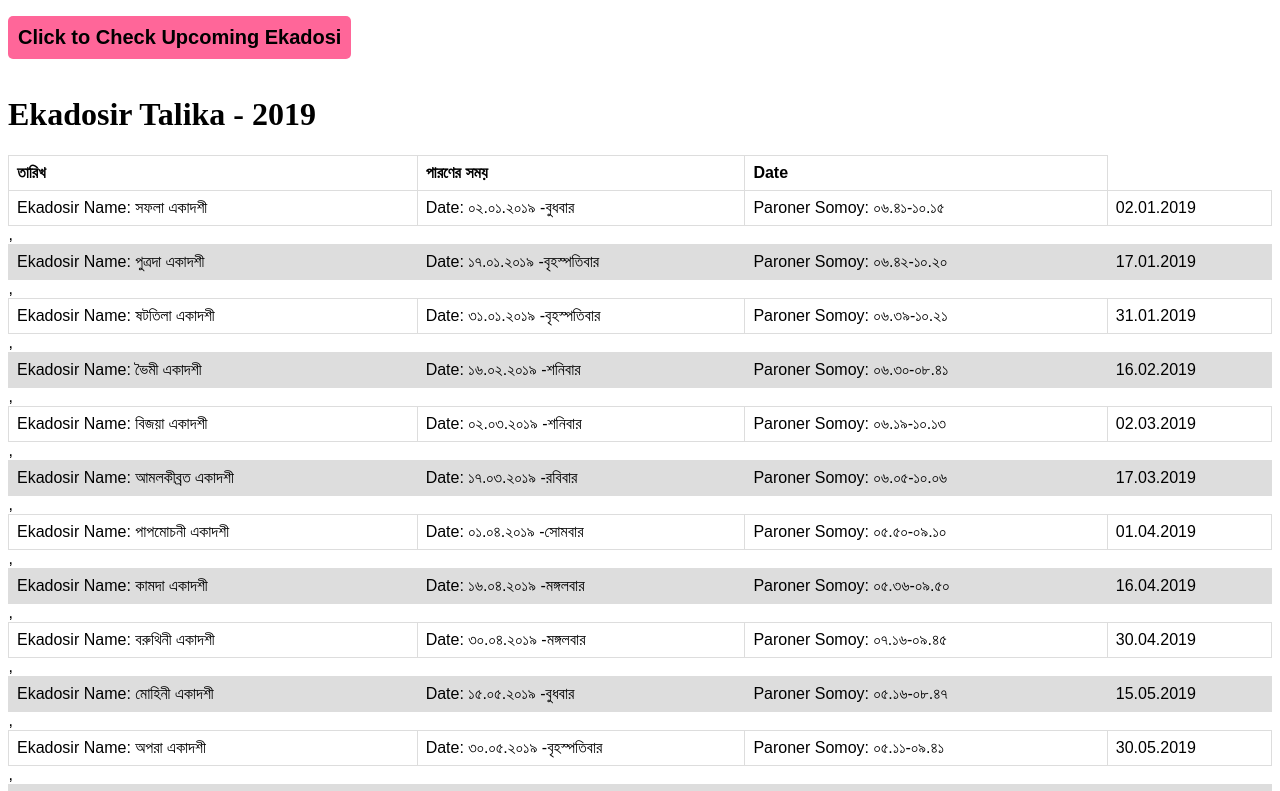
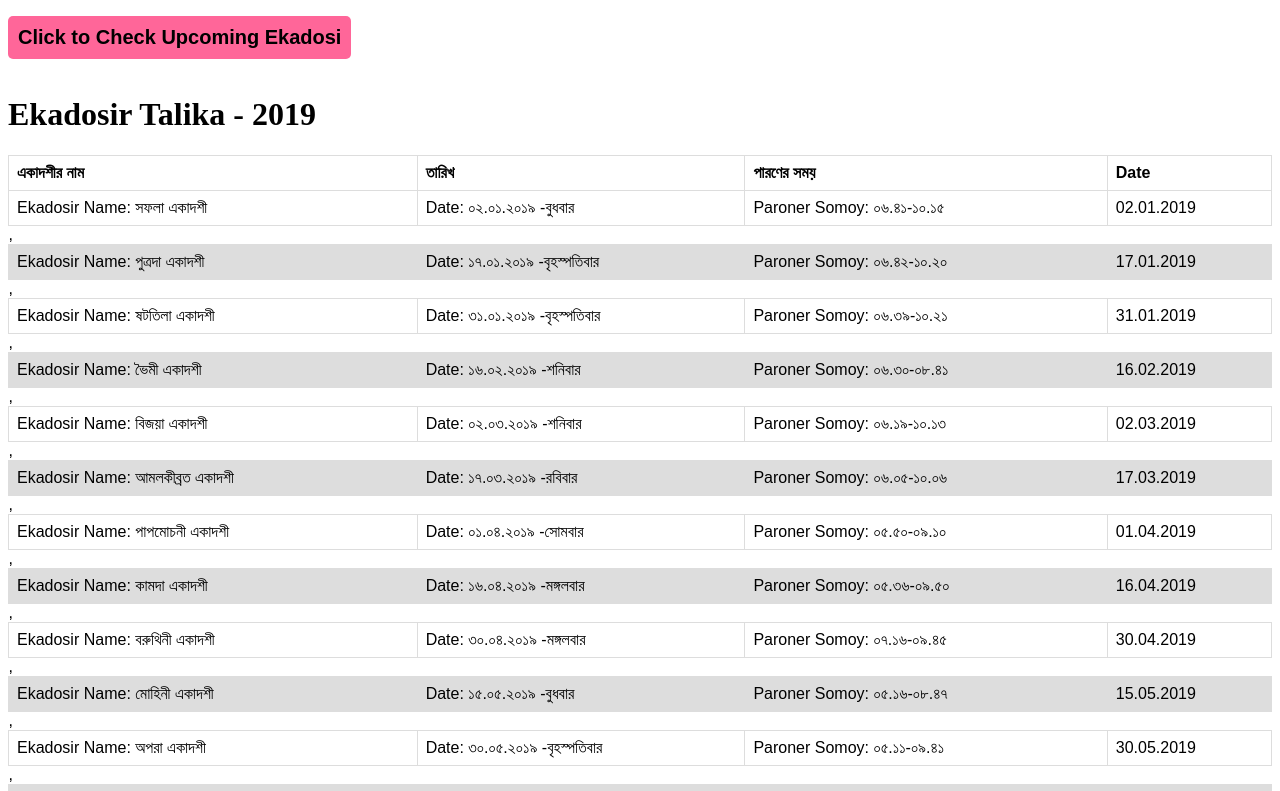
Before and after one commit to helpnode/helpnode.github.io, a plain HTML site: page index.html in a window 1280 px wide. Shown: the top 791 px of the page. Drawn offline with Linux system fonts and the light colour scheme.

Commit message:
> mistake

```diff
--- a/index.html
+++ b/index.html
@@ -39,7 +39,7 @@ button{
 	<h1>Ekadosir Talika - 2019</h1>
 	<table>
 		<thead>
-			<thএকাদশীর নাম</th>
+			<th>একাদশীর নাম</th>
 			<th>তারিখ</th>
 			<th>পারণের সময়</th>
 			<th>Date</th>
```
